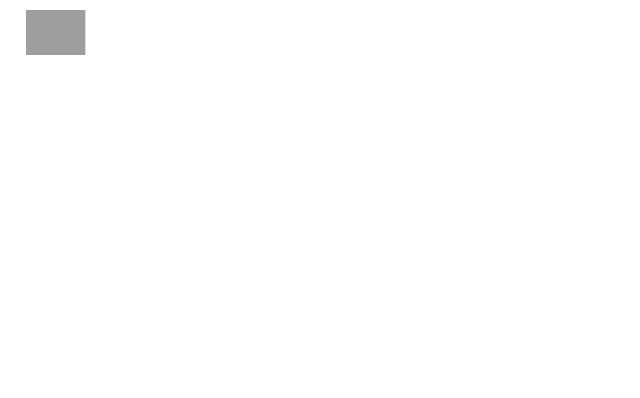
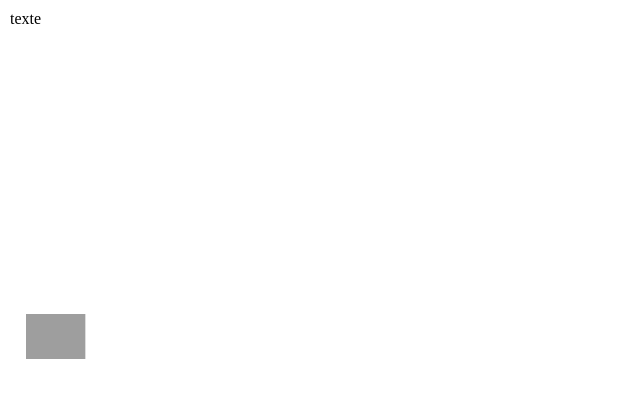
Before and after one commit to dydylan/Site_SE_mode_nuit, a plain HTML site: page index.html in a window 1280 px wide. Shown: the whole page, without its empty margins (0-640 px from the left). Drawn offline with Linux system fonts and the light colour scheme; grey boxes are pictures that could not be loaded.

Commit message:
Update index.html

```diff
--- a/index.html
+++ b/index.html
@@ -10,6 +10,7 @@
   </head>
 
   <body data-theme="light">
+    <p>texte<br><br><br><br><br><br><br><br><br><br><br><br><b<br><br><br><br><br></p>
     <img id="switch" src="https://urlz.fr/bbCt" alt="switch">
     <script src="index.js"></script>
   </body>
```
